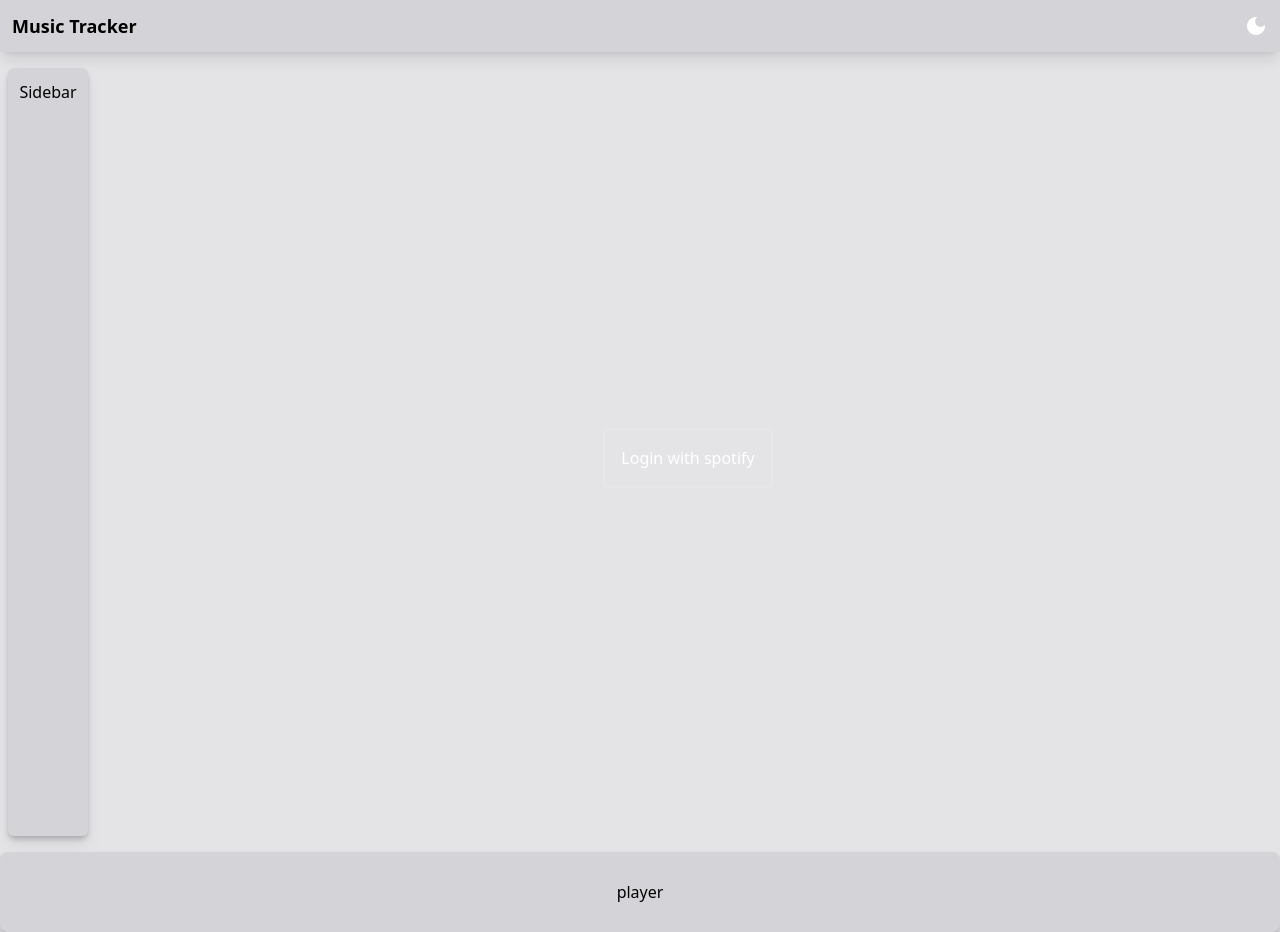
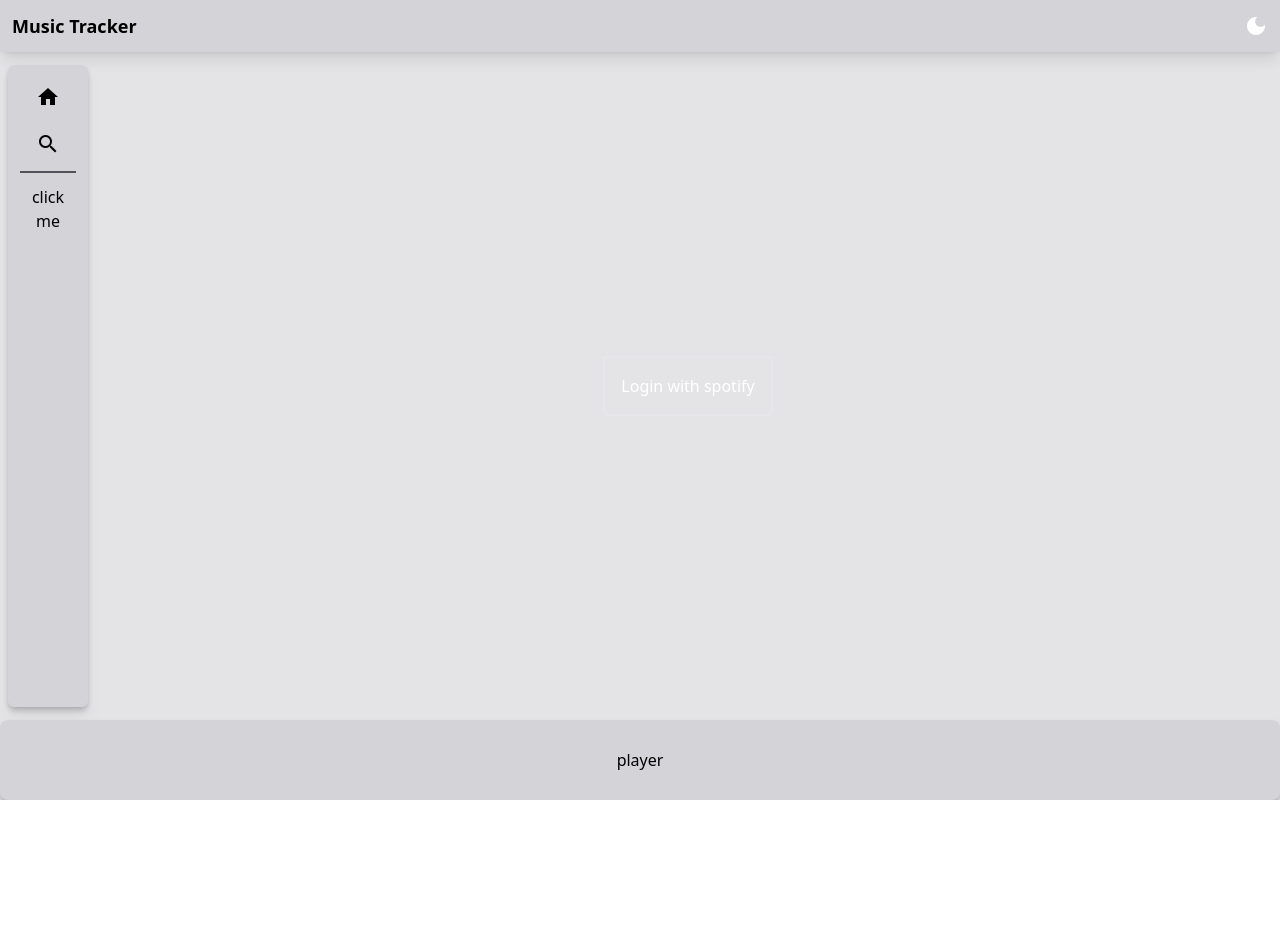
Before and after one commit to phenriquep00/music-tracker-web, an Angular app: page /login in a window 1280 px wide. After the commit the page ends 800 px from the top, so only its background shows below. Built offline with nearby package versions, Linux system fonts and the light colour scheme; no server answers.

Commit message:
update on layout + albums log

```diff
--- a/src/app/app.component.ts
+++ b/src/app/app.component.ts
@@ -21,7 +21,7 @@ export class AppComponent {
 
   @HostBinding('class.dark') get mode() {
     return this.darkMode();
-  }
+  };
 
   constructor(@Inject(PLATFORM_ID) private platformId: Object) {
     effect(() => {
--- a/src/app/app.routes.ts
+++ b/src/app/app.routes.ts
@@ -3,11 +3,13 @@ import { LoginComponent } from './login/login.component';
 import { RegisterComponent } from './register/register.component';
 import { HomeComponent } from './home/home.component';
 import { AlbumComponent } from './user/album/album.component';
+import { SearchComponent } from './search/search.component';
 
 export const routes: Routes = [
     { path: 'login', component: LoginComponent },
     { path: 'register', component: RegisterComponent},
     { path: 'home', component: HomeComponent},
     { path: 'user/album', component: AlbumComponent},
+    { path: 'search', component: SearchComponent},
     { path: '', redirectTo: '/login', pathMatch: 'full' },
 ];
--- a/src/app/components/sidebar/sidebar.component.html
+++ b/src/app/components/sidebar/sidebar.component.html
@@ -1,4 +1,17 @@
 <!-- app-sidebar.component.html -->
-<div class="flex rounded-md m-2 p-3 w-20 h-[96%] place-self-center justify-center dark:bg-zinc-950 bg-zinc-300 dark:text-white shadow-md drop-shadow-lg">
-    Sidebar
+<div
+  class="flex flex-col items-center pt-3 justify-start gap-3 rounded-md m-2 p-3 w-20 h-[96%] place-self-center  dark:bg-zinc-950 bg-zinc-300 dark:text-white shadow-md drop-shadow-lg">
+  <!-- first section -->
+  <div class="flex flex-col p-2 gap-4 border-b-2 w-full items-center dark:border-zinc-500 border-zinc-600">
+    <a href="/home" class="text-lg transition-transform transform hover:scale-110">
+      <span class="material-icons">home</span>
+    </a>
+    <a href="/search" class="text-lg transition-transform transform hover:scale-110 ">
+      <span class="material-icons">search</span>
+    </a>
   </div>
+
+  <button (click)="logAlbums()">
+    click me
+  </button>
+</div>
--- a/src/app/components/sidebar/sidebar.component.ts
+++ b/src/app/components/sidebar/sidebar.component.ts
@@ -1,4 +1,5 @@
 import { Component } from '@angular/core';
+import { UserService } from '../../services/user.service';
 
 @Component({
   selector: 'app-sidebar',
@@ -9,4 +10,22 @@ import { Component } from '@angular/core';
 })
 export class SidebarComponent {
 
+  userSavedAlbums: any[] = [];
+
+  constructor(
+    private userService: UserService
+  ) { }
+
+  async ngOnInit() {
+    try {
+      this.userSavedAlbums = await this.userService.getUserSavedAlbums();
+    } catch (error) {
+      console.error('Error fetching user saved albums:', error);
+    }
+  }
+
+  logAlbums() {
+    console.log(this.userSavedAlbums);
+  }
+
 }
--- a/src/app/login/login.component.html
+++ b/src/app/login/login.component.html
@@ -1,5 +1,5 @@
 <!-- login.component.html -->
-<div class="flex flex-col gap-3 items-center justify-center w-full h-screen">
+<div class="flex flex-1 w-full h-full items-center justify-center dark:text-white ">
    <!-- Your login form content -->
    <app-toast></app-toast>
    <button
--- /dev/null
+++ b/src/app/search/search.component.html
@@ -0,0 +1,3 @@
+<div class="flex flex-1 w-full h-full items-center justify-center dark:text-white ">
+    Search page
+  </div>
--- a/src/app/services/user.service.ts
+++ b/src/app/services/user.service.ts
@@ -81,5 +81,11 @@ export class UserService {
       .then(response => {
         console.log(response)
       })
+  };
+
+  getUserSavedAlbums = async () => {
+    const response = await fetch("http://localhost:8080/auth/user-saved-albums");
+    const responseData = await response.json();
+    return responseData;
   }
 }
```
Also changed, not shown: src/app/search/search.component.ts (added, +12 -0 lines), src/app/app.component.html (line endings or trailing spaces), src/app/search/search.component.css (added), 1 other file (tests, documents, lock files or other folders).
